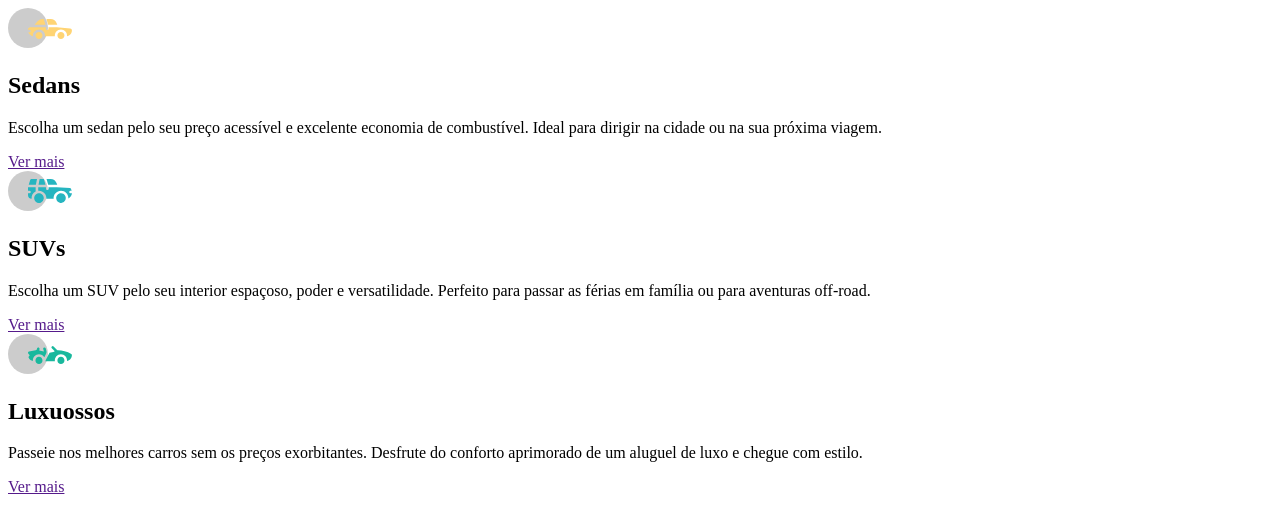
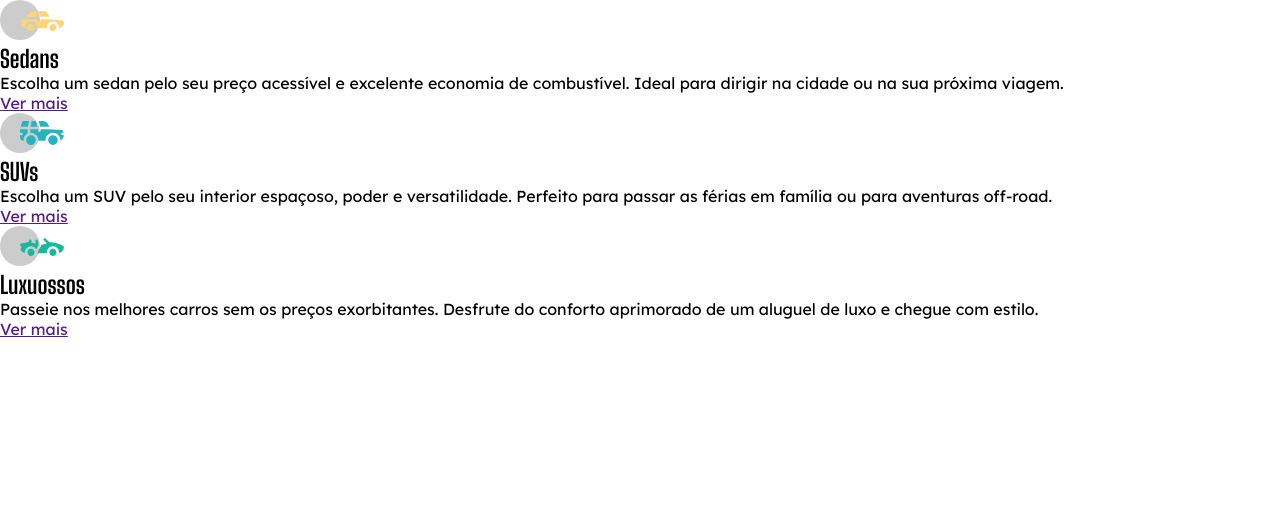
Before and after one commit to guilhermeclaudino/carros, a plain HTML site: page index.html in a window 1280 px wide. Drawn offline with Linux system fonts and the light colour scheme.

Commit message:
estrutura do CSS

```diff
--- a/index.html
+++ b/index.html
@@ -4,6 +4,10 @@
     <meta charset="UTF-8">
     <meta http-equiv="X-UA-Compatible" content="IE=edge">
     <meta name="viewport" content="width=device-width, initial-scale=1.0">
+    <link rel="preconnect" href="https://fonts.googleapis.com">
+    <link rel="preconnect" href="https://fonts.gstatic.com" crossorigin>
+    <link href="https://fonts.googleapis.com/css2?family=Big+Shoulders+Display:wght@700&family=Lexend+Deca&display=swap" rel="stylesheet">
+    <link rel="stylesheet" href="style.css">
     <title>Carros</title>
 </head>
 <body>
--- a/style.css
+++ b/style.css
@@ -0,0 +1,27 @@
+* {
+    margin: 0;
+    padding: 0;
+    box-sizing: border-box;
+}
+
+:root {
+    --orange: #e38826;
+    --cyan: #006978;
+    --dark-cyan: #004241;
+    --gray: #f2f2f2;
+    --transparent-whit: rgba(255, 255, 255, 0.75);
+}
+
+h2 {
+    font-family: 'Big Shoulders Display', sans-serif;
+
+}
+
+p {
+    font-family: 'Lexend Deca', sans-serif;
+
+}
+
+a {
+    font-family: 'Lexend Deca', sans-serif;
+}
```
